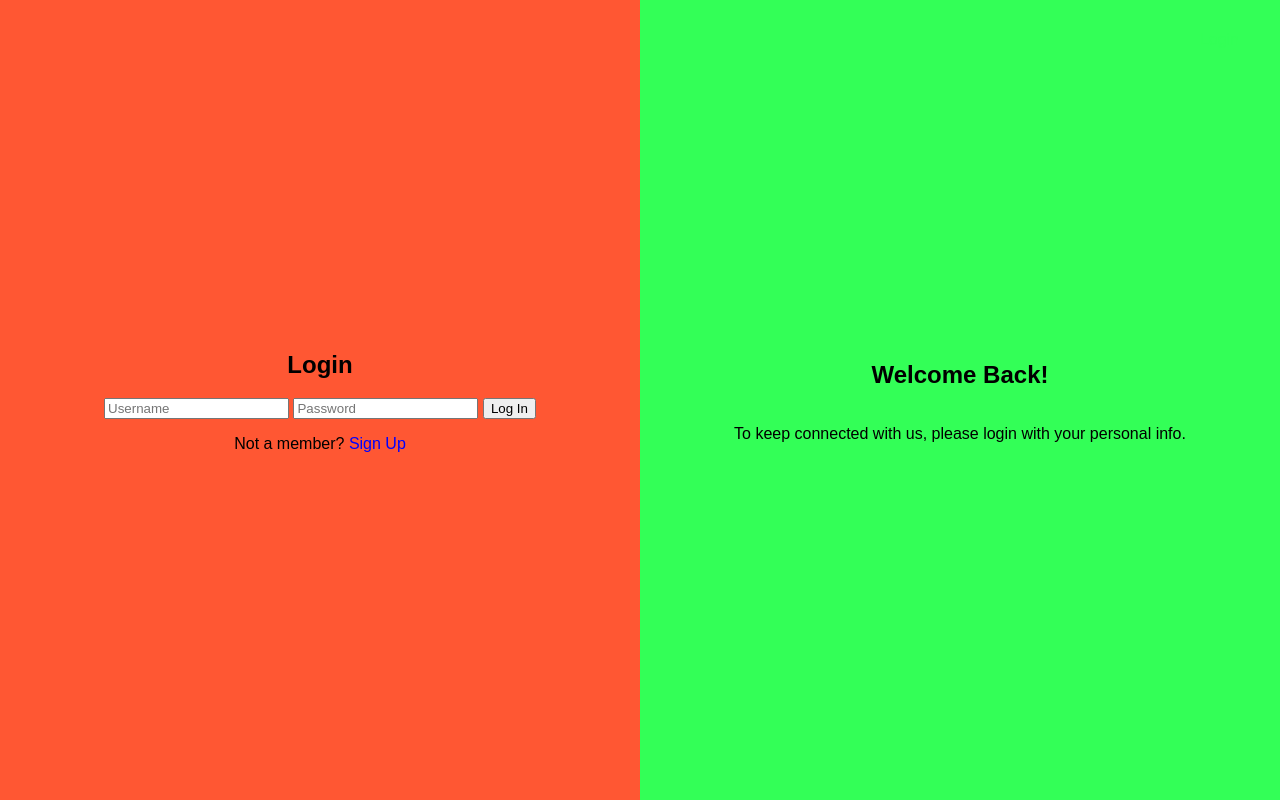
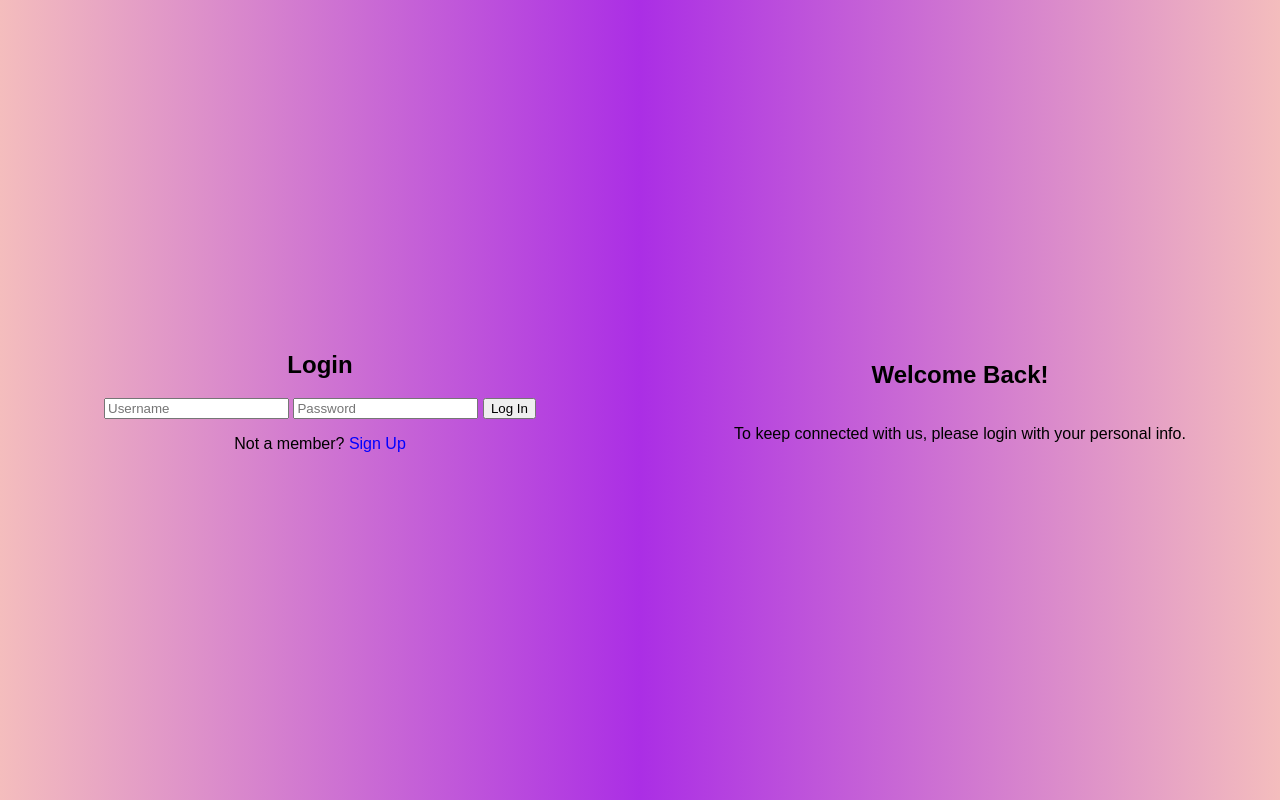
Before and after one commit to ChandanaVaidya17/sign-in-sign-up, a plain HTML site: page index.html in a window 1280 px wide. Drawn offline with Linux system fonts and the light colour scheme.

Commit message:
Updated html and styles

```diff
--- a/index.html
+++ b/index.html
@@ -37,7 +37,6 @@
         <p id="overlay-text-signup" class="hidden">
           To join our community, please fill out the form.
         </p>
-        <button class="ghost" id="signIn">Login</button>
       </div>
     </div>
 
--- a/styles.css
+++ b/styles.css
@@ -26,11 +26,11 @@ body {
 }
 
 .left-panel {
-    background-color: #FF5733;
+    background: linear-gradient(to right,#f4bdbd,#ab2ee5);
 }
 
 .right-panel {
-    background-color: #FF5733;
+    background: linear-gradient(to right,#f4bdbd,#ab2ee5);
     overflow: hidden; /* Hide any content that might overflow */
 }
 
@@ -40,13 +40,13 @@ body {
     left: 0;
     width: 50%;
     height: 100%;
-    background-color: #33FF57;
+    background: linear-gradient(to left,#f4bdbd,#ab2ee5);
     display: flex;
     flex-direction: column;
     align-items: center;
     justify-content: center;
     transform: translateX(100%);
-    transition: transform 1s ease-in-out;
+    transition: transform 0.5s ease-in-out; /* Updated transition duration */
 }
 
 /* Slide left animation */
@@ -60,8 +60,8 @@ body {
 }
 
 /* Add transitions for smoother text changes */
-#overlay-heading, #overlay-text, #overlay-heading-signup, #overlay-text-signup {
-    transition: opacity 1s ease-in-out, transform 1s ease-in-out;
+#overlay-heading, #overlay-text {
+    transition: opacity 0.3s ease-in-out, transform 0.3s ease-in-out;
 }
 
 .overlay-panel.slide-left #overlay-heading,
@@ -89,24 +89,6 @@ body {
     color: white;
 }
 
-/* Style the "Ghost" button to go back to the login panel */
-.overlay-left .ghost {
-    position: absolute;
-    top: 20px;
-    right: 20px;
-    font-size: 1rem;
-    background-color: transparent;
-    border: 1px solid #33FF57;
-    color: #33FF57;
-    cursor: pointer;
-    transition: background-color 0.3s, color 0.3s;
-}
-
-.overlay-left .ghost:hover {
-    background-color: #33FF57;
-    color: white;
-}
-
 /* Hide the elements by default */
 .hidden {
     display: none;
```
